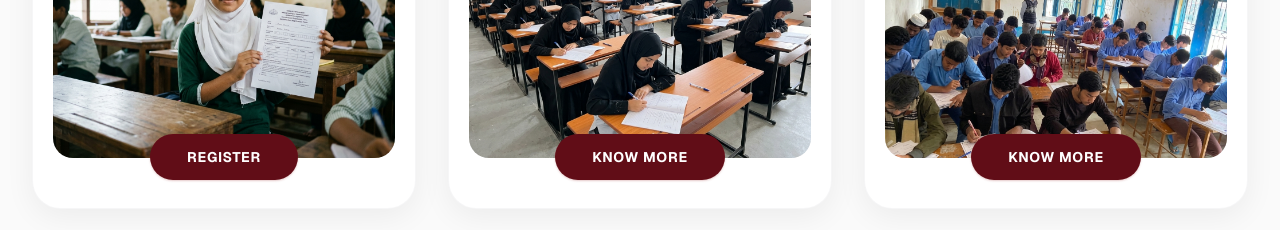
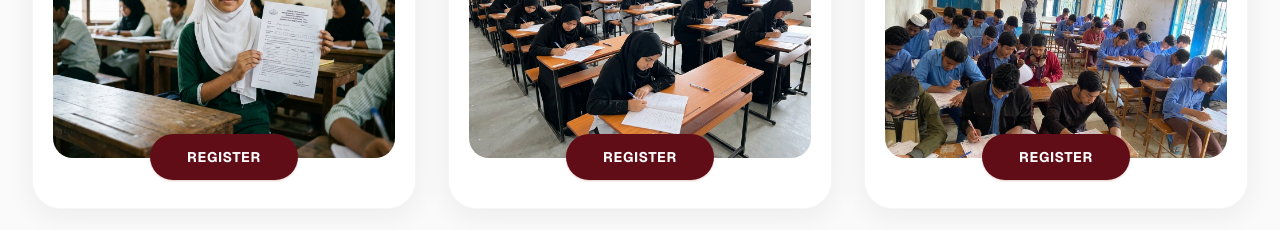
Before and after one commit to ansariafzal-ka/AMP-World-NTS-Web-Application-, a Next.js app: page / in a window 1280 px wide. Shown: the part 5360-5590 px from the top of the page. Built offline with nearby package versions, Linux system fonts and the light colour scheme.

Commit message:
Change all registration card button labels to REGISTER

```diff
--- a/src/app/page.tsx
+++ b/src/app/page.tsx
@@ -55,14 +55,14 @@ export default function Home() {
                   title="Exam Center Registration"
                   imageSrc="/exam-centre.jpg"
                   imageAlt="Exam Center Registration"
-                  buttonText="KNOW MORE"
+                  buttonText="REGISTER"
                   buttonHref="/exam-centre-registration"
                 />
                 <ImageCard
                   title="Participating Institution Registration"
                   imageSrc="/nts-hero banner.jpg"
                   imageAlt="Participating Institution Registration"
-                  buttonText="KNOW MORE"
+                  buttonText="REGISTER"
                   buttonHref="/institution-registration"
                 />
               </div>
```
